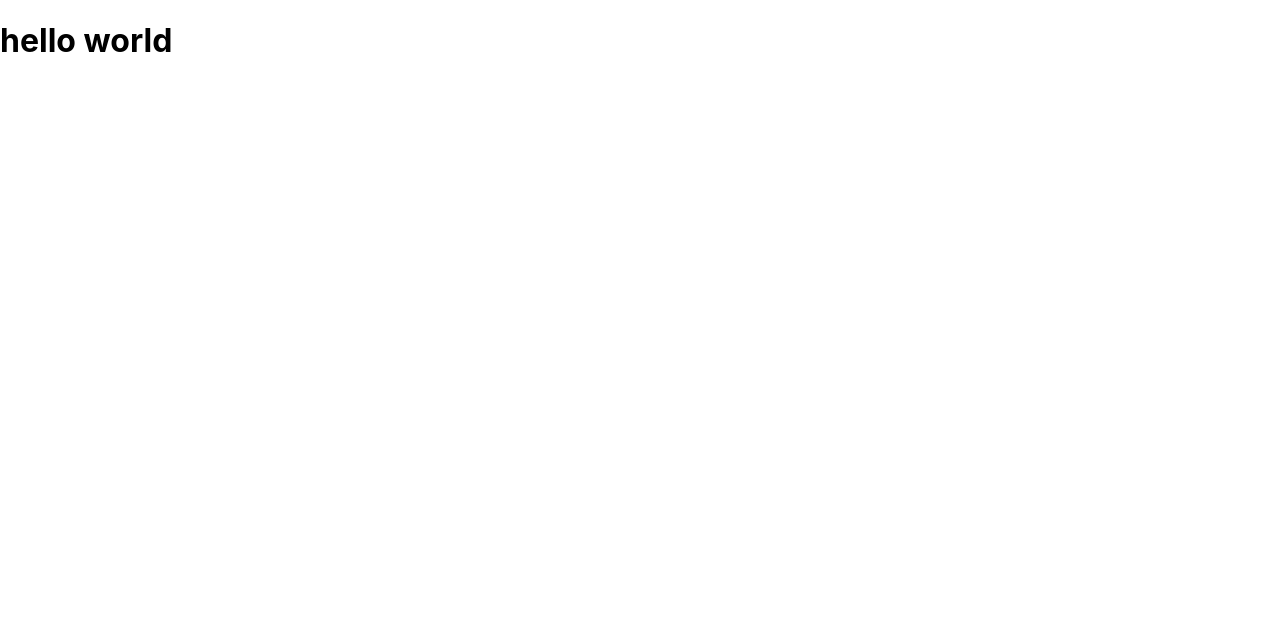
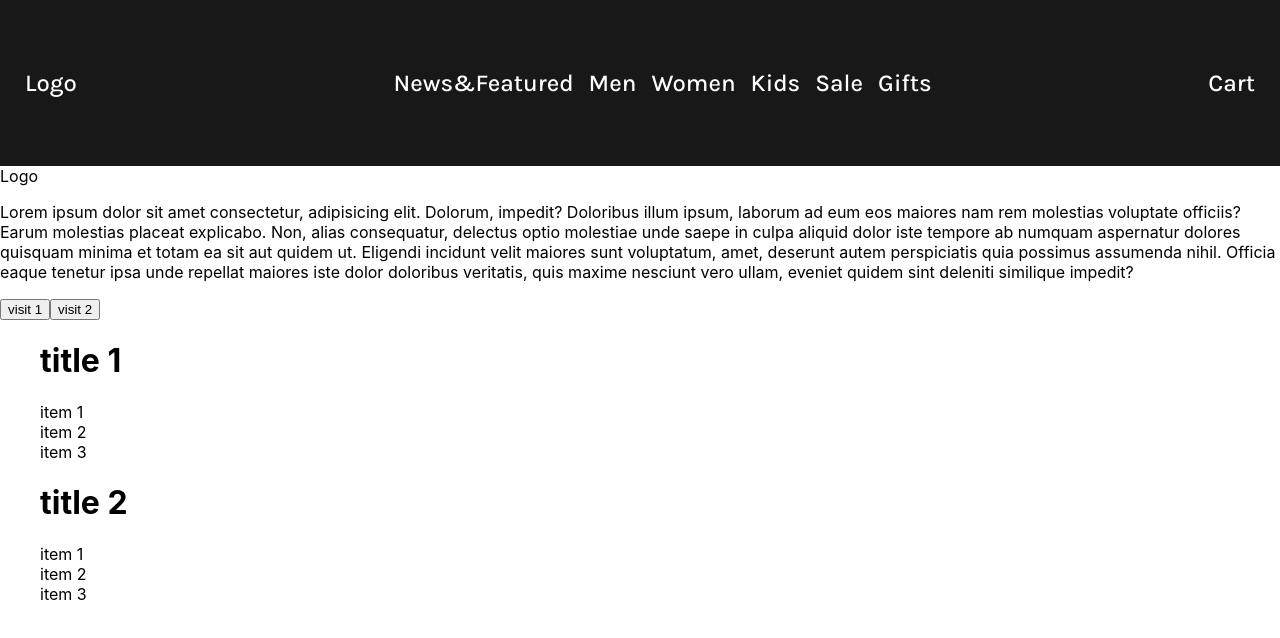
Before and after one commit to yns-qara/website-for-shoe-buisness, a Next.js app: page / in a window 1280 px wide. Shown: the top 638 px of the page. Built offline with nearby package versions, Linux system fonts and the light colour scheme.

Commit message:
styling the nav😍

```diff
--- a/components/Navbar.js
+++ b/components/Navbar.js
@@ -1,16 +1,17 @@
 import styles from "../styles/navbar.module.css"
+import Link from "next/link"
 const Navbar = () => {
   return (
-    <nav>
+    <nav className={styles.container}>
         <div>Logo</div>
-        <div>
+        <div className={styles.list}>
             <ul>
-                <li>News&Featured</li>
-                <li>Men</li>
-                <li>Women</li>
-                <li>Kids</li>
-                <li>Sale</li>
-                <li>Gifts</li>
+                <li><Link href="#">News&Featured</Link></li>
+                <li><Link href="#">Men</Link></li>
+                <li><Link href="#">Women</Link></li>
+                <li><Link href="#">Kids</Link></li>
+                <li><Link href="#">Sale</Link></li>
+                <li><Link href="#">Gifts</Link></li>
             </ul>
         </div>
         <div>cart</div>
--- a/pages/index.js
+++ b/pages/index.js
@@ -1,6 +1,11 @@
+import Navbar from "../components/Navbar"
+import Footer from "../components/Footer"
 
 export default function Home() {
   return (
-   <h1>hello world</h1>
+    <>
+      <Navbar />
+      <Footer />
+    </>
   )
 }
--- a/styles/globals.css
+++ b/styles/globals.css
@@ -1,3 +1,6 @@
+@import url('https://fonts.googleapis.com/css2?family=Karla:wght@500&family=Montserrat:wght@800&family=Open+Sans:wght@400;700&display=swap');
+
+
 html,
 body {
   padding: 0;
@@ -11,11 +14,16 @@ a {
   text-decoration: none;
 }
 
+ul li {
+  text-decoration: none;
+  list-style-type: none;
+}
+
 * {
   box-sizing: border-box;
 }
 
-@media (prefers-color-scheme: dark) {
+/* @media (prefers-color-scheme: dark) {
   html {
     color-scheme: dark;
   }
@@ -23,4 +31,4 @@ a {
     color: white;
     background: black;
   }
-}
+} */
--- a/styles/navbar.module.css
+++ b/styles/navbar.module.css
@@ -0,0 +1,24 @@
+.container {
+    display: flex;
+    align-items: center;
+    justify-content: space-between;
+
+    padding: 45px 25px;
+
+    background-color: #181818;
+
+    color: #ffffff;
+    font-family: 'Karla', sans-serif;
+    font-weight: 500;
+    text-transform: capitalize;
+    font-size: 1.5em;
+
+}
+
+.list ul {
+    display: flex;
+    align-items: center;
+    justify-content: center;
+    gap: 15px;
+
+}
```
